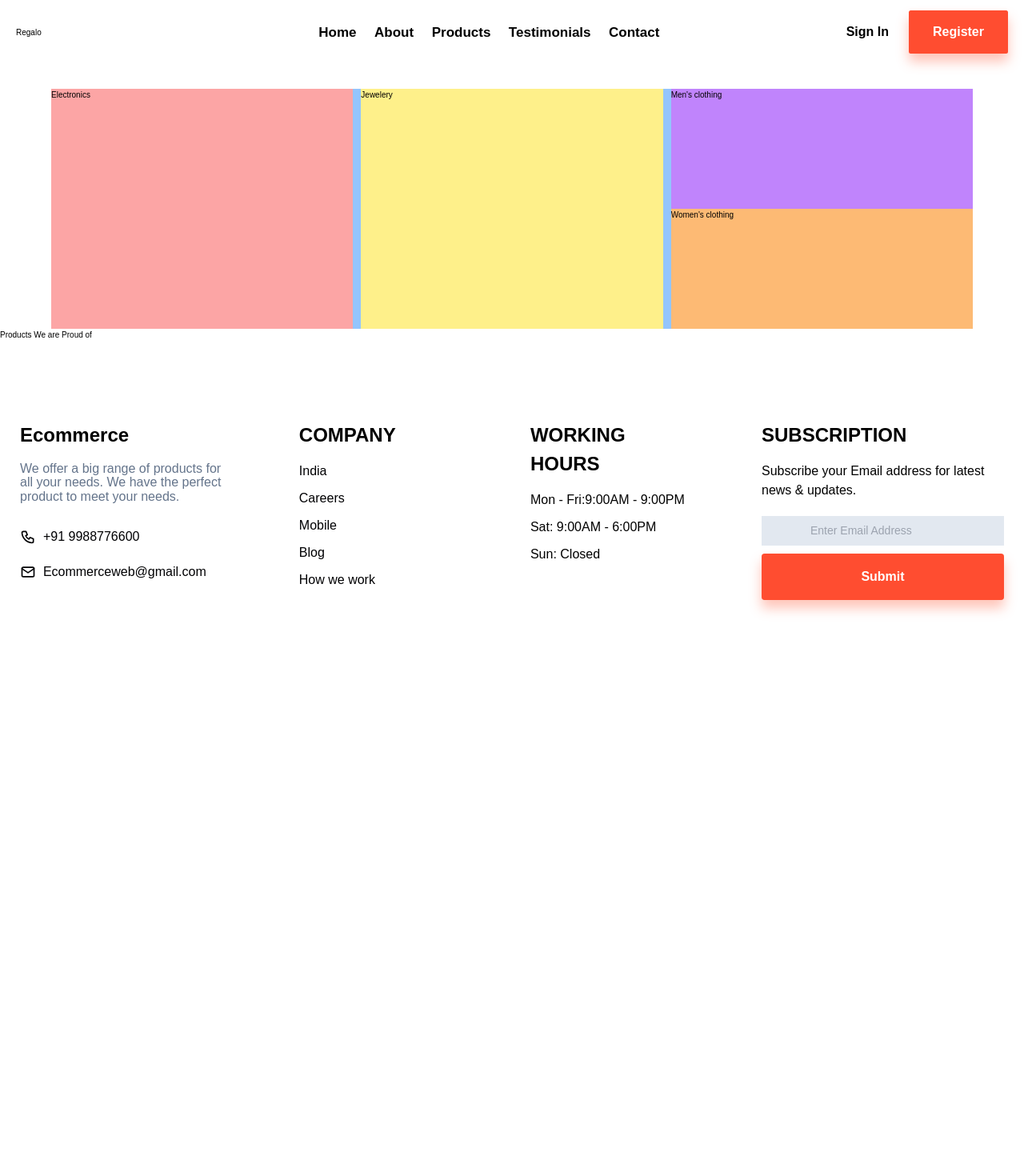
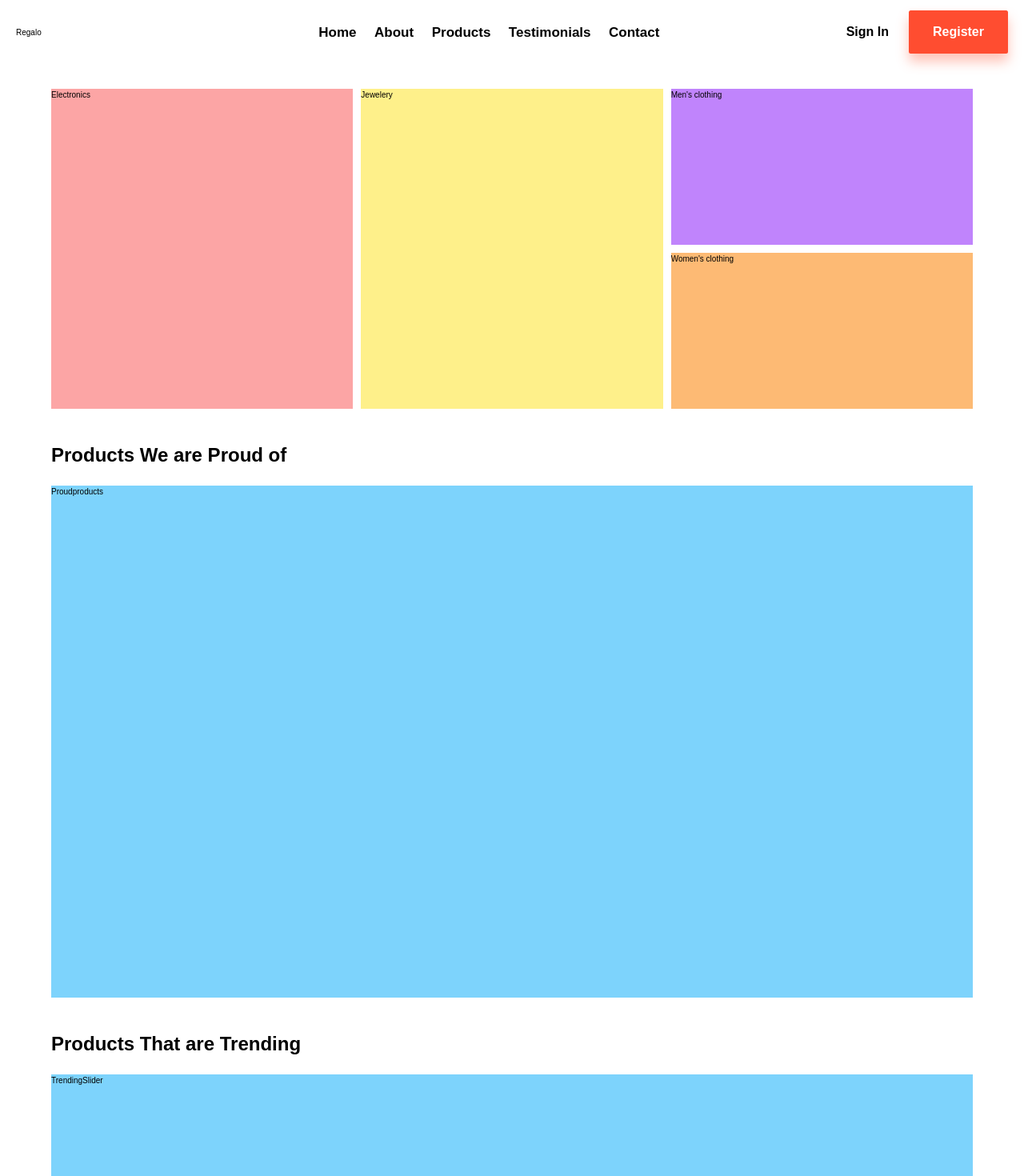
Before and after one commit to kamlesh2729/Ecommerce-Web, a React (Create React App) app: page / in a window 1280 px wide. Shown: the top 1470 px of the page at 80% size. Before the commit the page ends 860 px from the top, so only its background shows below. Built offline with nearby package versions, Linux system fonts and the light colour scheme.

Commit message:
home page

```diff
--- a/src/Components/Hero.jsx
+++ b/src/Components/Hero.jsx
@@ -3,13 +3,13 @@ import React from 'react'
 const Hero = () => {
   return (
     <>
-    <div className='w-[90%] bg-blue-300 mx-auto'>
+    <div className='w-[90%] mx-auto'>
     <div className=' grid grid-cols-con gap-4'>
-        <div className='bg-red-300 h-[30rem]'>Electronics</div>
-        <div className='bg-yellow-200 h-[30rem]'>Jewelery</div>
-        <div className='h-[30rem]'>
-        <div className='bg-purple-400 h-[15rem]'>Men's clothing</div>
-        <div className='bg-orange-300 h-[15rem]'>Women's clothing</div>
+        <div className='bg-red-300 h-[40rem]'>Electronics</div>
+        <div className='bg-yellow-200 h-[40rem]'>Jewelery</div>
+        <div className='h-[40rem] flex flex-col gap-4'>
+        <div className='bg-purple-400 h-[20rem]'>Men's clothing</div>
+        <div className='bg-orange-300 h-[20rem]'>Women's clothing</div>
         </div>
     </div>
     </div>
--- a/src/Components/Proudproducts.jsx
+++ b/src/Components/Proudproducts.jsx
@@ -0,0 +1,16 @@
+import React from 'react'
+
+const Proudproducts = () => {
+  return (
+    <>
+      <section className=' my-8 w-[90vw] mx-auto'>
+      <h3 className=' py-8 text-h3 font-semibold'>Products We are Proud of</h3>
+      <div className='bg-sky-300 h-[80vh]'>
+      Proudproducts
+      </div>
+      </section>
+    </>
+  );
+}
+
+export default Proudproducts
--- a/src/Components/TrendingSlider.jsx
+++ b/src/Components/TrendingSlider.jsx
@@ -0,0 +1,16 @@
+import React from 'react'
+
+const TrendingSlider = () => {
+  return (
+    <>
+      <section className=" my-8 w-[90vw] mx-auto">
+        <h3 className=" py-8 text-h3 font-semibold">
+          Products That are Trending
+        </h3>
+        <div className="bg-sky-300 h-[50vh]">TrendingSlider</div>
+      </section>
+    </>
+  );
+}
+
+export default TrendingSlider
--- a/src/Pages/Home.jsx
+++ b/src/Pages/Home.jsx
@@ -1,13 +1,16 @@
 import React from 'react'
 
 import Hero from '../Components/Hero'
+import Proudproducts from '../Components/Proudproducts'
+import TrendingSlider from '../Components/TrendingSlider'
 
 const Home = () => {
 
   return (
     <div className=' pt-12 relative'>
       <Hero />
-      <h3>Products We are Proud of</h3>
+      <Proudproducts />
+      <TrendingSlider/>
     </div>
   )
 }
```
